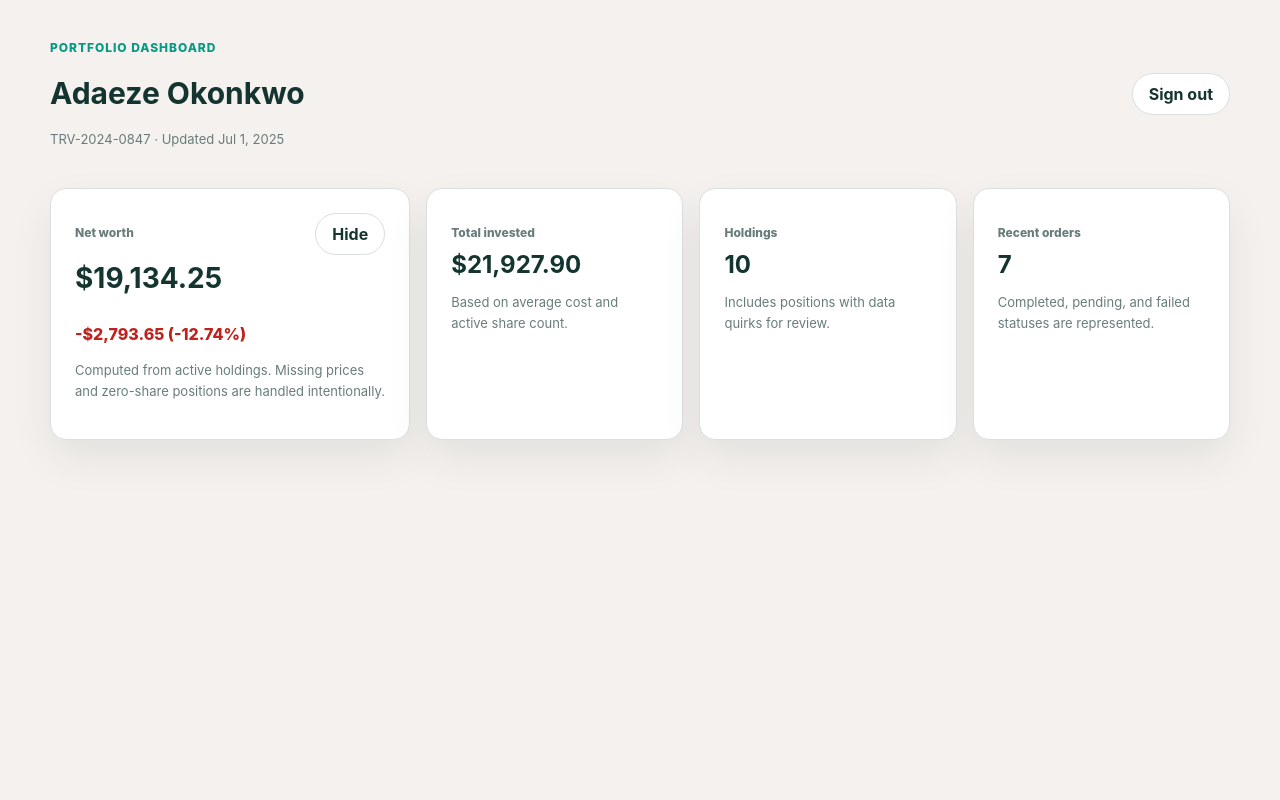
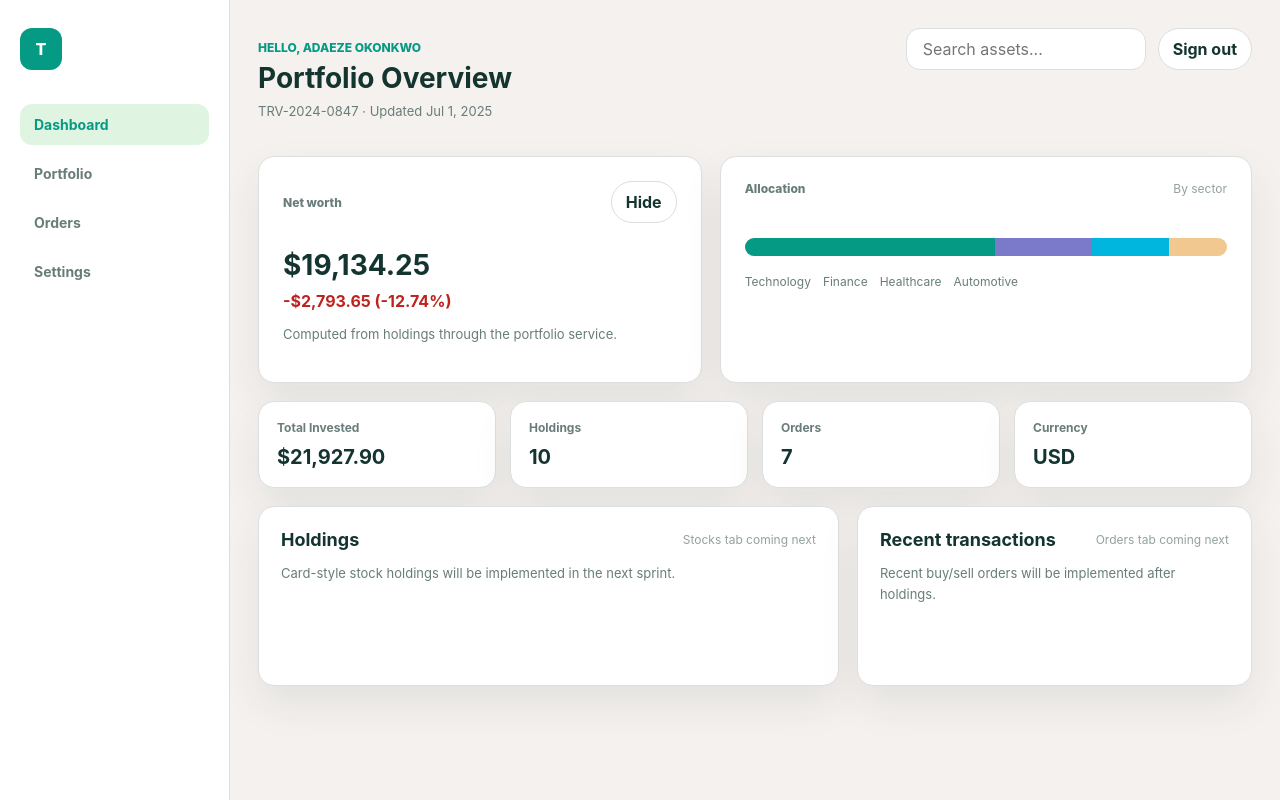
Before and after one commit to wbizmo/trove-portfolio-dashboard, a React (Vite) app: page / in a window 1280 px wide. Both pictures are taken after a click on the button "Sign in". Built offline with nearby package versions, Linux system fonts and the light colour scheme.

Commit message:
feat: build dashboard wireframe shell

```diff
--- a/src/features/dashboard/DashboardShell.module.css
+++ b/src/features/dashboard/DashboardShell.module.css
@@ -1,147 +1,307 @@
-.page {
+.app {
   min-height: 100vh;
-  padding: 28px;
+  display: grid;
+  grid-template-columns: 230px 1fr;
   background: var(--page);
 }
 
-.shell {
-  max-width: 1180px;
-  margin: 0 auto;
+.sidebar {
+  background: var(--card);
+  border-right: 1px solid var(--border);
+  padding: 28px 20px;
 }
 
-.header {
+.logo {
+  width: 42px;
+  height: 42px;
+  display: grid;
+  place-items: center;
+  border-radius: 12px;
+  background: var(--primary);
+  color: white;
+  font-weight: 800;
+  margin-bottom: 34px;
+}
+
+.nav {
+  display: grid;
+  gap: 8px;
+}
+
+.nav span {
+  padding: 12px 14px;
+  border-radius: 12px;
+  color: var(--text-muted);
+  font-size: 14px;
+  font-weight: 700;
+}
+
+.navActive {
+  background: var(--primary-light);
+  color: var(--primary) !important;
+}
+
+.content {
+  padding: 28px;
+}
+
+.topbar {
   display: flex;
   justify-content: space-between;
-  gap: 20px;
-  align-items: center;
-  margin-bottom: 28px;
+  gap: 24px;
+  align-items: flex-start;
+  margin-bottom: 24px;
 }
 
-.kicker {
+.greeting {
   color: var(--primary);
   font-size: 12px;
   font-weight: 800;
-  letter-spacing: 0.08em;
+  margin-bottom: 6px;
   text-transform: uppercase;
-  margin-bottom: 6px;
 }
 
-.title {
-  font-size: 30px;
-  line-height: 1.2;
+.topbar h1 {
+  margin: 0;
+  font-size: 28px;
 }
 
 .meta {
+  margin-top: 8px;
   color: var(--text-muted);
   font-size: 13px;
-  margin-top: 8px;
 }
 
-.logout,
-.balanceToggle {
+.actions {
+  display: flex;
+  gap: 12px;
+  align-items: center;
+}
+
+.search {
+  width: 240px;
+  height: 42px;
+  display: flex;
+  align-items: center;
+  background: var(--card);
+  border: 1px solid var(--border);
+  border-radius: 14px;
+  padding: 0 14px;
+}
+
+.search span {
+  display: none;
+}
+
+.search input {
+  width: 100%;
+  border: 0;
+  outline: 0;
+  background: transparent;
+}
+
+.actions button,
+.cardTop button {
   border: 1px solid var(--border);
   background: var(--card);
-  border-radius: var(--radius-pill);
-  padding: 10px 16px;
+  border-radius: 999px;
+  padding: 10px 14px;
+  font-weight: 700;
   color: var(--text);
-  font-weight: 700;
 }
 
-.grid {
+.heroGrid {
   display: grid;
-  grid-template-columns: 1.4fr repeat(3, 1fr);
-  gap: 16px;
+  grid-template-columns: 1fr 1.2fr;
+  gap: 18px;
+  margin-bottom: 18px;
 }
 
-.card,
-.netWorthCard,
-.stateCard {
+.netCard,
+.allocationCard,
+.panel,
+.accountGrid article {
+  background: var(--card);
   border: 1px solid var(--border);
   border-radius: var(--radius-card);
-  background: var(--card);
   box-shadow: var(--shadow-soft);
-  padding: 24px;
 }
 
-.netWorthCard {
-  min-height: 190px;
+.netCard,
+.allocationCard {
+  padding: 24px;
+  min-height: 210px;
 }
 
-.cardHeader {
+.cardTop,
+.panelHead {
   display: flex;
-  align-items: flex-start;
   justify-content: space-between;
   gap: 16px;
+  align-items: center;
 }
 
-.label {
+.cardTop p {
+  margin: 0;
   color: var(--text-muted);
   font-size: 12px;
   font-weight: 800;
-  margin-bottom: 10px;
 }
 
-.netWorth {
-  font-size: 28px;
-  line-height: 1.1;
-  margin-bottom: 14px;
+.cardTop span {
+  color: var(--text-disabled);
+  font-size: 12px;
 }
 
-.metric {
-  display: block;
-  font-size: 24px;
-  margin-bottom: 12px;
+.netCard h2 {
+  margin: 28px 0 12px;
+  font-size: 28px;
+  line-height: 1;
 }
 
-.positive {
+.good {
   color: var(--success);
-  font-weight: 800;
-  margin-bottom: 16px;
 }
 
-.negative {
+.bad {
   color: var(--danger);
-  font-weight: 800;
-  margin-bottom: 16px;
 }
 
-.muted {
+.note,
+.empty {
   color: var(--text-muted);
   font-size: 13px;
   line-height: 1.6;
 }
 
-.stateCard {
-  max-width: 520px;
-  margin: 80px auto;
+.barSkeleton {
+  display: flex;
+  overflow: hidden;
+  height: 18px;
+  border-radius: 999px;
+  margin: 42px 0 18px;
+  background: var(--neutral-fill);
+}
+
+.barSkeleton span:nth-child(1) {
+  width: 52%;
+  background: var(--primary);
+}
+
+.barSkeleton span:nth-child(2) {
+  width: 20%;
+  background: var(--purple);
+}
+
+.barSkeleton span:nth-child(3) {
+  width: 16%;
+  background: var(--blue);
+}
+
+.barSkeleton span:nth-child(4) {
+  width: 12%;
+  background: var(--cream);
+}
+
+.legend {
+  display: flex;
+  flex-wrap: wrap;
+  gap: 12px;
+  color: var(--text-muted);
+  font-size: 12px;
+}
+
+.accountGrid {
+  display: grid;
+  grid-template-columns: repeat(4, 1fr);
+  gap: 14px;
+  margin-bottom: 18px;
+}
+
+.accountGrid article {
+  padding: 18px;
+}
+
+.accountGrid span {
+  display: block;
+  color: var(--text-muted);
+  font-size: 12px;
+  font-weight: 700;
+  margin-bottom: 10px;
+}
+
+.accountGrid strong {
+  font-size: 20px;
+}
+
+.lowerGrid {
+  display: grid;
+  grid-template-columns: 1.25fr 0.85fr;
+  gap: 18px;
+}
+
+.panel {
+  padding: 22px;
+  min-height: 180px;
+}
+
+.panel h2 {
+  margin: 0;
+  font-size: 18px;
+}
+
+.panelHead span {
+  color: var(--text-disabled);
+  font-size: 12px;
+}
+
+.statePage {
+  min-height: 100vh;
+  display: grid;
+  place-items: center;
+  background: var(--page);
   color: var(--text-muted);
 }
 
-@media (max-width: 960px) {
-  .grid {
-    grid-template-columns: 1fr 1fr;
+@media (max-width: 980px) {
+  .app {
+    grid-template-columns: 1fr;
   }
 
-  .netWorthCard {
-    grid-column: 1 / -1;
+  .sidebar {
+    display: none;
+  }
+
+  .heroGrid,
+  .lowerGrid {
+    grid-template-columns: 1fr;
+  }
+
+  .accountGrid {
+    grid-template-columns: repeat(2, 1fr);
+  }
+
+  .topbar {
+    flex-direction: column;
   }
 }
 
-@media (max-width: 640px) {
-  .page {
+@media (max-width: 620px) {
+  .content {
     padding: 18px;
   }
 
-  .header {
-    align-items: flex-start;
+  .actions {
+    width: 100%;
     flex-direction: column;
+    align-items: stretch;
   }
 
-  .grid {
+  .search {
+    width: 100%;
+  }
+
+  .accountGrid {
     grid-template-columns: 1fr;
   }
-
-  .title {
-    font-size: 25px;
-  }
 }
--- a/src/features/dashboard/DashboardShell.tsx
+++ b/src/features/dashboard/DashboardShell.tsx
@@ -1,17 +1,13 @@
 import { useEffect, useState } from "react";
 
 import { useAuth } from "../../context/useAuth";
-import {
-  getComputedPortfolioSummary,
-  getPortfolioData,
-} from "../../services/portfolioService";
+import { getComputedPortfolioSummary, getPortfolioData } from "../../services/portfolioService";
 import type { PortfolioData } from "../../types/portfolio";
 import { formatCurrency, formatDate, formatPercent } from "../../utils/formatters";
 import styles from "./DashboardShell.module.css";
 
 export function DashboardShell() {
   const { logout } = useAuth();
-
   const [portfolio, setPortfolio] = useState<PortfolioData | null>(null);
   const [isLoading, setIsLoading] = useState(true);
   const [error, setError] = useState("");
@@ -24,20 +20,12 @@ export function DashboardShell() {
       try {
         setIsLoading(true);
         setError("");
-
         const data = await getPortfolioData();
-
-        if (isMounted) {
-          setPortfolio(data);
-        }
+        if (isMounted) setPortfolio(data);
       } catch {
-        if (isMounted) {
-          setError("Unable to load portfolio data. Please try again.");
-        }
+        if (isMounted) setError("Unable to load portfolio data.");
       } finally {
-        if (isMounted) {
-          setIsLoading(false);
-        }
+        if (isMounted) setIsLoading(false);
       }
     }
 
@@ -49,97 +37,107 @@ export function DashboardShell() {
   }, []);
 
   if (isLoading) {
-    return (
-      <main className={styles.page}>
-        <section className={styles.stateCard}>Loading portfolio...</section>
-      </main>
-    );
+    return <main className={styles.statePage}>Loading portfolio...</main>;
   }
 
   if (error || !portfolio) {
-    return (
-      <main className={styles.page}>
-        <section className={styles.stateCard}>{error || "Portfolio unavailable."}</section>
-      </main>
-    );
+    return <main className={styles.statePage}>{error || "Portfolio unavailable."}</main>;
   }
 
   const summary = getComputedPortfolioSummary(portfolio.holdings);
   const isPositive = summary.gainLoss >= 0;
 
   return (
-    <main className={styles.page}>
-      <div className={styles.shell}>
-        <header className={styles.header}>
+    <main className={styles.app}>
+      <aside className={styles.sidebar}>
+        <div className={styles.logo}>T</div>
+        <nav className={styles.nav}>
+          <span className={styles.navActive}>Dashboard</span>
+          <span>Portfolio</span>
+          <span>Orders</span>
+          <span>Settings</span>
+        </nav>
+      </aside>
+
+      <section className={styles.content}>
+        <header className={styles.topbar}>
           <div>
-            <p className={styles.kicker}>Portfolio Dashboard</p>
-            <h1 className={styles.title}>{portfolio.user.name}</h1>
+            <p className={styles.greeting}>Hello, {portfolio.user.name}</p>
+            <h1>Portfolio Overview</h1>
             <p className={styles.meta}>
               {portfolio.user.accountId} · Updated {formatDate(portfolio.user.lastUpdated)}
             </p>
           </div>
 
-          <button className={styles.logout} type="button" onClick={logout}>
-            Sign out
-          </button>
+          <div className={styles.actions}>
+            <label className={styles.search}>
+              <span>Search</span>
+              <input placeholder="Search assets..." />
+            </label>
+            <button type="button" onClick={logout}>Sign out</button>
+          </div>
         </header>
 
-        <section className={styles.grid}>
-          <article className={styles.netWorthCard}>
-            <div className={styles.cardHeader}>
-              <div>
-                <p className={styles.label}>Net worth</p>
-                <h2 className={styles.netWorth}>
-                  {showBalance ? formatCurrency(summary.totalValue) : "••••••"}
-                </h2>
-              </div>
-
-              <button
-                className={styles.balanceToggle}
-                type="button"
-                onClick={() => setShowBalance((current) => !current)}
-              >
+        <section className={styles.heroGrid}>
+          <article className={styles.netCard}>
+            <div className={styles.cardTop}>
+              <p>Net worth</p>
+              <button type="button" onClick={() => setShowBalance((current) => !current)}>
                 {showBalance ? "Hide" : "Show"}
               </button>
             </div>
-
-            <p className={isPositive ? styles.positive : styles.negative}>
+            <h2>{showBalance ? formatCurrency(summary.totalValue) : "••••••"}</h2>
+            <strong className={isPositive ? styles.good : styles.bad}>
               {formatCurrency(summary.gainLoss)} ({formatPercent(summary.gainLossPercent)})
-            </p>
-
-            <p className={styles.muted}>
-              Computed from active holdings. Missing prices and zero-share positions are
-              handled intentionally.
-            </p>
+            </strong>
+            <p className={styles.note}>Computed from holdings through the portfolio service.</p>
           </article>
 
-          <article className={styles.card}>
-            <p className={styles.label}>Total invested</p>
-            <strong className={styles.metric}>
-              {formatCurrency(summary.totalInvested)}
-            </strong>
-            <p className={styles.muted}>
-              Based on average cost and active share count.
-            </p>
+          <article className={styles.allocationCard}>
+            <div className={styles.cardTop}>
+              <p>Allocation</p>
+              <span>By sector</span>
+            </div>
+            <div className={styles.barSkeleton}>
+              <span />
+              <span />
+              <span />
+              <span />
+            </div>
+            <div className={styles.legend}>
+              <span>Technology</span>
+              <span>Finance</span>
+              <span>Healthcare</span>
+              <span>Automotive</span>
+            </div>
+          </article>
+        </section>
+
+        <section className={styles.accountGrid}>
+          <article><span>Total Invested</span><strong>{formatCurrency(summary.totalInvested)}</strong></article>
+          <article><span>Holdings</span><strong>{portfolio.holdings.length}</strong></article>
+          <article><span>Orders</span><strong>{portfolio.transactions.length}</strong></article>
+          <article><span>Currency</span><strong>{portfolio.summary.currency}</strong></article>
+        </section>
+
+        <section className={styles.lowerGrid}>
+          <article className={styles.panel}>
+            <div className={styles.panelHead}>
+              <h2>Holdings</h2>
+              <span>Stocks tab coming next</span>
+            </div>
+            <p className={styles.empty}>Card-style stock holdings will be implemented in the next sprint.</p>
           </article>
 
-          <article className={styles.card}>
-            <p className={styles.label}>Holdings</p>
-            <strong className={styles.metric}>{portfolio.holdings.length}</strong>
-            <p className={styles.muted}>
-              Includes positions with data quirks for review.
-            </p>
-          </article>
-
-          <article className={styles.card}>
-            <p className={styles.label}>Recent orders</p>
-            <strong className={styles.metric}>{portfolio.transactions.length}</strong>
-            <p className={styles.muted}>
-              Completed, pending, and failed statuses are represented.
-            </p>
+          <article className={styles.panel}>
+            <div className={styles.panelHead}>
+              <h2>Recent transactions</h2>
+              <span>Orders tab coming next</span>
+            </div>
+            <p className={styles.empty}>Recent buy/sell orders will be implemented after holdings.</p>
           </article>
         </section>
-      </div>
+      </section>
     </main>
   );
 }
--- a/src/services/portfolioService.ts
+++ b/src/services/portfolioService.ts
@@ -28,10 +28,5 @@ export function getComputedPortfolioSummary(holdings: Holding[]) {
   const gainLoss = totalValue - totalInvested;
   const gainLossPercent = totalInvested > 0 ? (gainLoss / totalInvested) * 100 : 0;
 
-  return {
-    totalValue,
-    totalInvested,
-    gainLoss,
-    gainLossPercent,
-  };
+  return { totalValue, totalInvested, gainLoss, gainLossPercent };
 }
```
